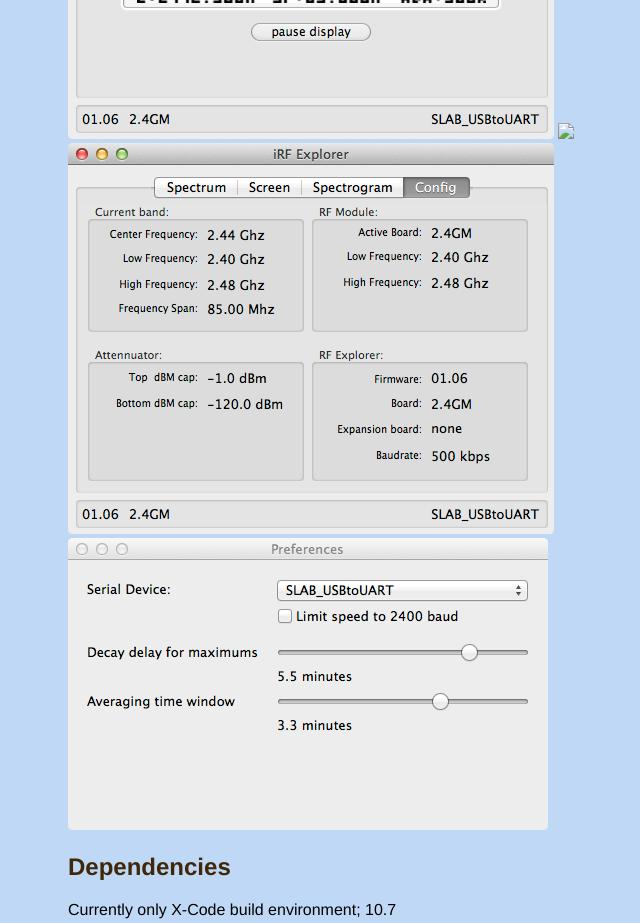
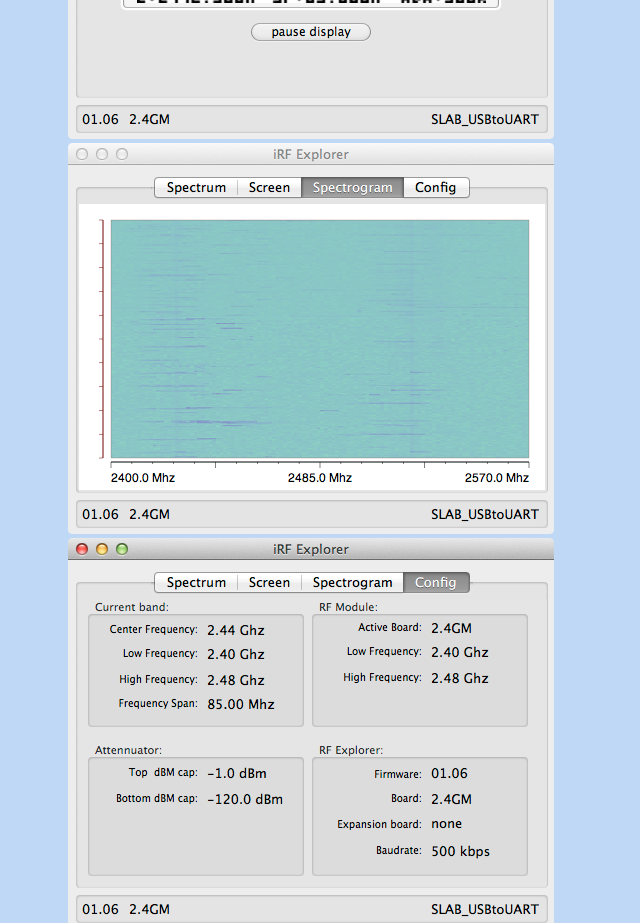
Before and after one commit to dirkx/iRF-Explorer, a plain HTML site: page index.html in a window 1280 px wide. Shown: the part 960-1883 px from the top of the page, without its empty margins (222-862 px from the left). Drawn offline with Linux system fonts and the light colour scheme.

Commit message:
Fix filename spectrogram

```diff
--- a/index.html
+++ b/index.html
@@ -47,7 +47,7 @@
 <h2>Example screenshots</h2>
 <img src="icons/bands.png"/>
 <img src="icons/live.png"/>
-<img src="icons/spectogram.png"/>
+<img src="icons/spectrogram.png"/>
 <img src="icons/config.png"/>
 <img src="icons/prefs.png"/>
 <h2>Dependencies</h2>
```
